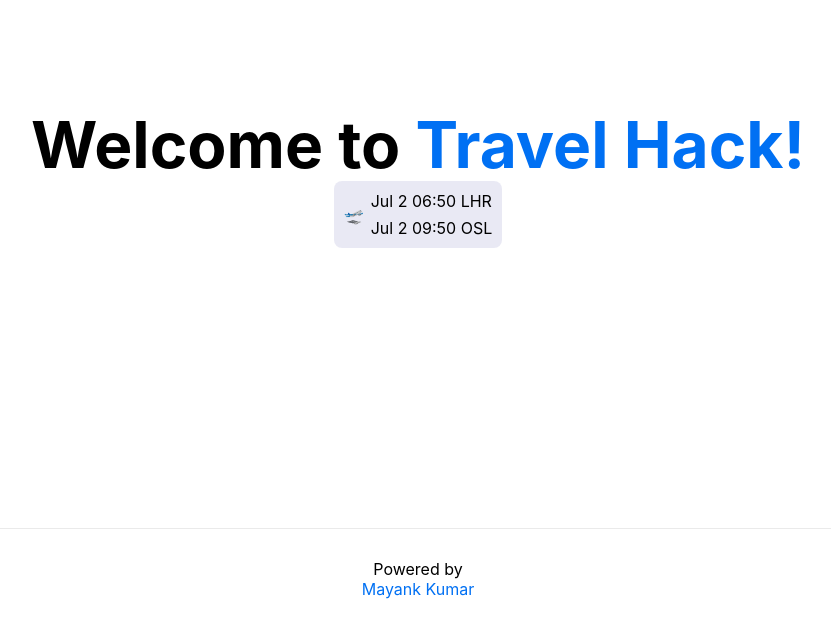
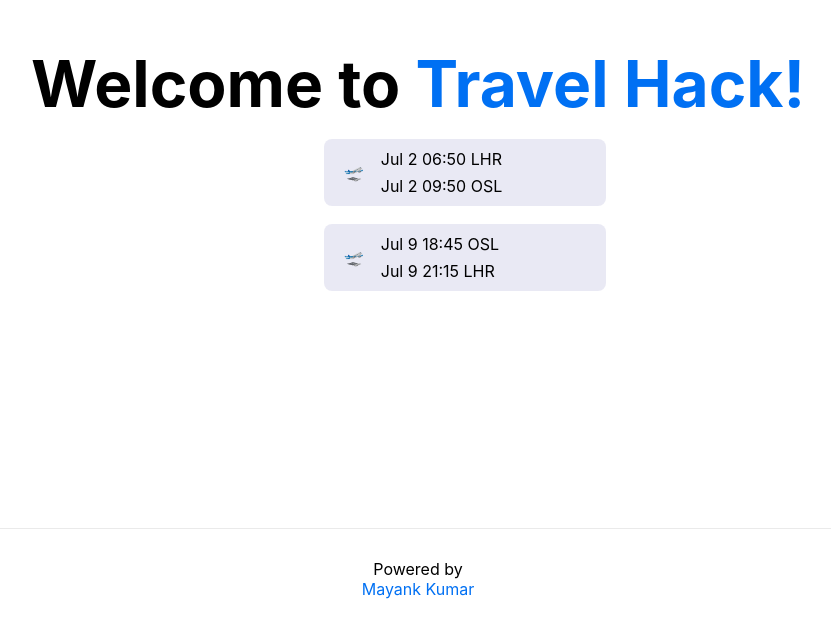
Before and after one commit to mayank-kr/TravelHack, a Next.js app: page / in a window 1280 px wide. Shown: the part 172-800 px from the top of the page, without its empty margins (222-1053 px from the left). Built offline with nearby package versions, Linux system fonts and the light colour scheme.

Commit message:
Created remaining event components and dynamically display flights

```diff
--- a/components/InformationContainer.js
+++ b/components/InformationContainer.js
@@ -15,12 +15,14 @@ export default function InformationContainer({icon,upperDescription,lowerDescrip
                       background: #a2a2d03b;
                     border-radius: 8px;
                     padding: 10px;
+                    grid-template-columns: 40px auto;
                 }
 
                 .icon{
                     grid-area: icon;
-                        display: flex;
-                        align-items: center;
+                    display: flex;
+                    align-items: center;
+                    justify-content: center;
                 }
 
                 .upper{
--- a/components/itenerary.js
+++ b/components/itenerary.js
@@ -1,15 +1,40 @@
-import Flight from './flight.js';
+import Flight from './Flight.js';
 
-export default function Itenerary({props}){
+export default function Itenerary({itenerary}){
     return (
         <>
-        <Flight
+        {/* <Flight
             departureTime="06:50"
             arrivalTime="09:50"
             date="Jul 2"
             destination="OSL"
             origin="LHR"
-        />
+        /> */}
+            <div className="itenerary">
+            {itenerary.flights.map(flights =>(
+                <Flight
+                    departureTime={flights.departureTime}
+                    arrivalTime={flights.arrivalTime}
+                    date={flights.date}
+                    origin={flights.origin}
+                    destination={flights.destination}
+                    key={flights.conformation}
+                />
+            ))}
+            </div>
+
+            <style jsx>{`
+
+                .itenerary{
+                    display: flex;
+                    flex-direction: column;
+                    grid-gap:18px;
+                    padding:18px 0;
+                    width:150%;
+                }
+
+            `}</style>
+
         </>
     )
 }
--- a/data/itenerary.json
+++ b/data/itenerary.json
@@ -30,7 +30,7 @@
 
             }
         ],
-        "activities": [
+        "restaurants": [
             {
                 "type": "restaurant",
                 "time": "19:00",
--- a/pages/index.js
+++ b/pages/index.js
@@ -1,5 +1,6 @@
 import Head from 'next/head'
-import Itenerary from "../components/itenerary";
+import Itenerary from "../components/Itenerary";
+import {itenerary} from "../data/itenerary.json";
 
 export default function Home() {
   return (
@@ -15,7 +16,7 @@ export default function Home() {
         </h1>
 
         <div className="itenerary">
-          <Itenerary itenerary={{}}/>
+          <Itenerary itenerary={itenerary}/>
         </div>
       </main>
 
```
Also changed, not shown: components/AccomodationCheckin.js (added, +13 -0 lines), components/AccomodationCheckout.js (added, +13 -0 lines), components/Restaurant.js (added, +13 -0 lines).
